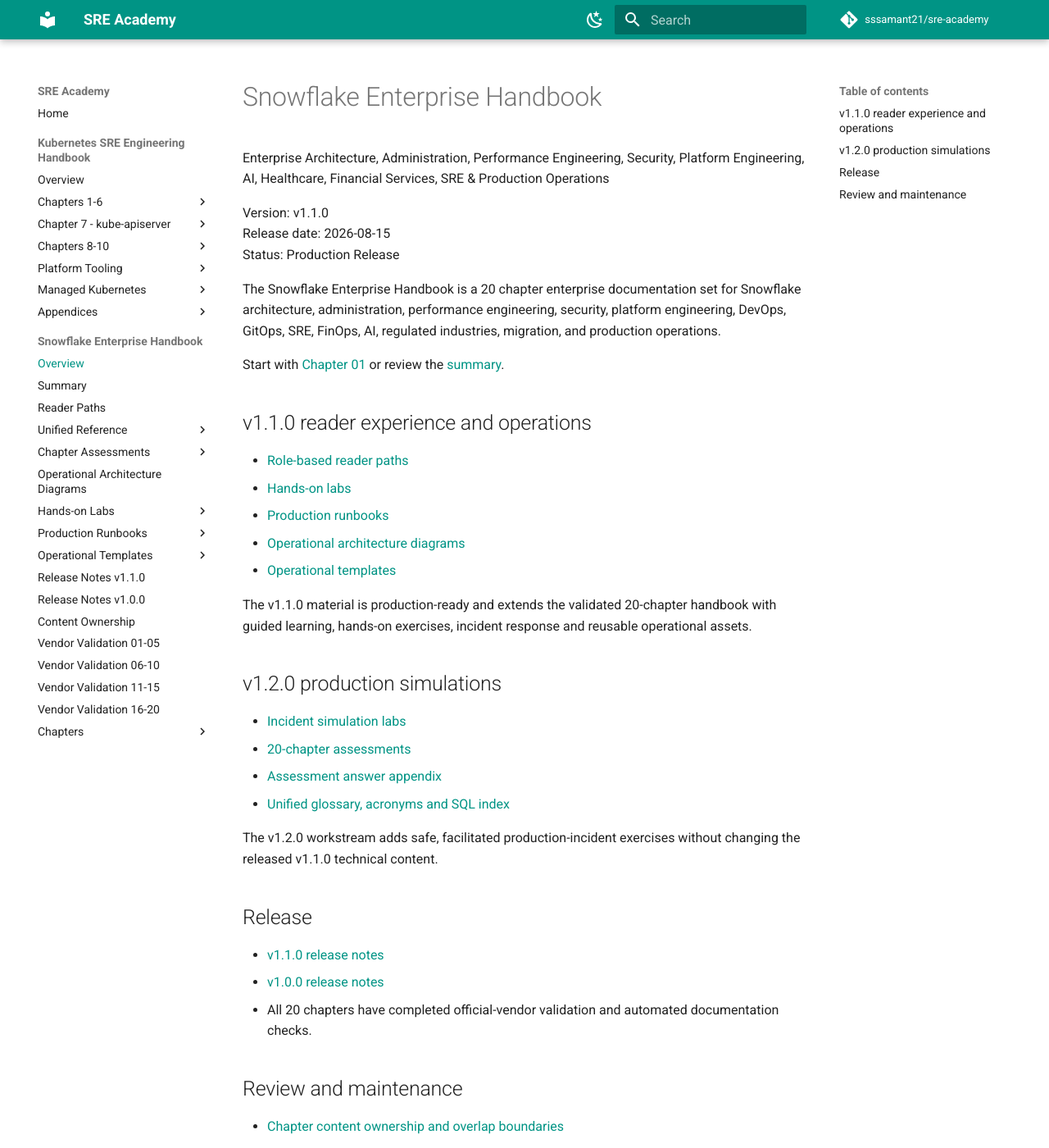
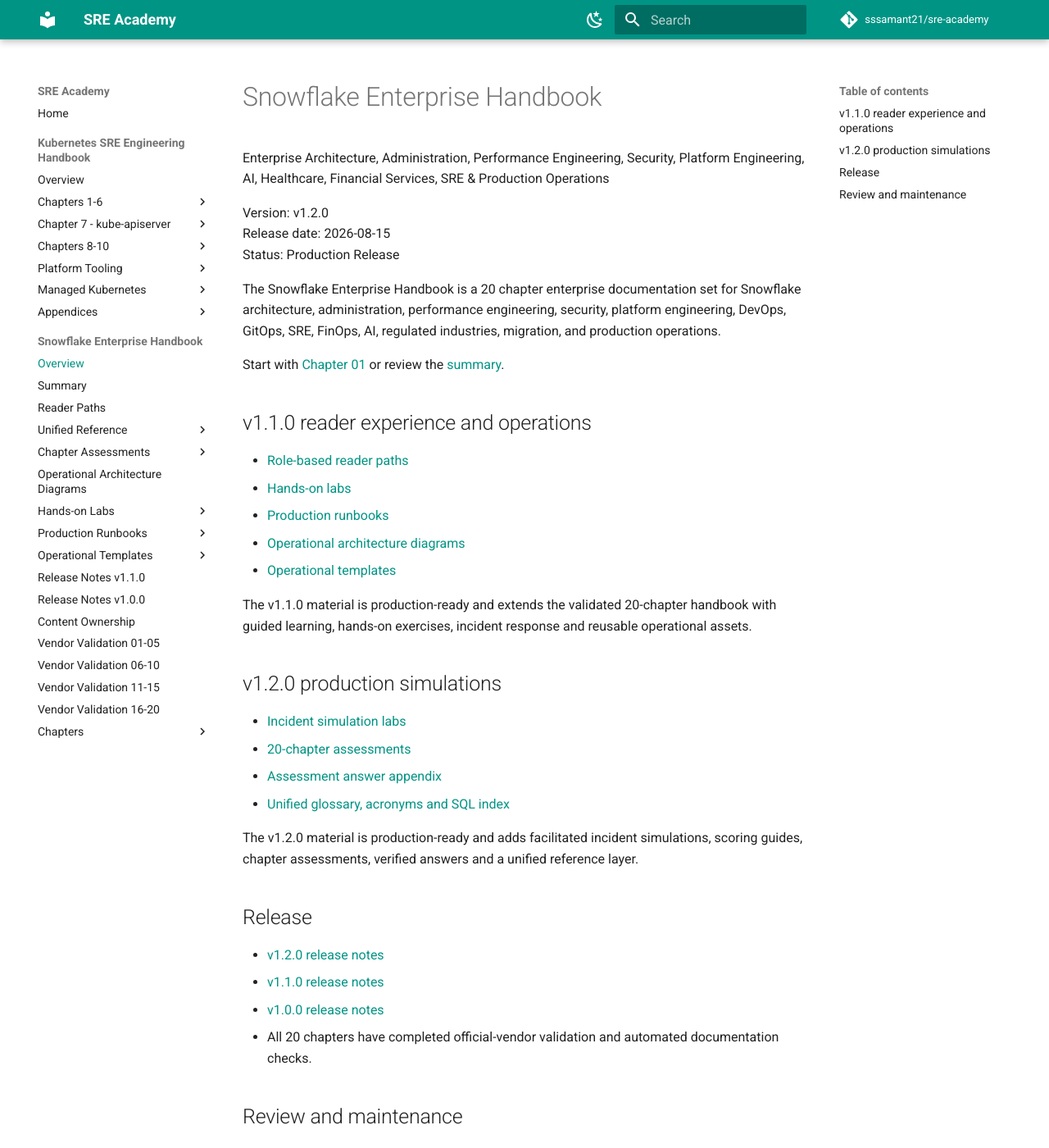
Before and after one commit to sssamant21/sre-academy, an MkDocs documentation site: the page built from docs/books/snowflake/index.md, in a window 1280 px wide and 1400 px high. Shown: the whole window at 82% size. Built offline with MkDocs 1.6.1 and Material for MkDocs 9.7.7, drawn with Linux system fonts in a browser that asks for light colours; comment, search, counter and statistics services are not loaded.

```diff
--- a/docs/books/snowflake/index.md
+++ b/docs/books/snowflake/index.md
@@ -2,7 +2,7 @@
 
 Enterprise Architecture, Administration, Performance Engineering, Security, Platform Engineering, AI, Healthcare, Financial Services, SRE & Production Operations
 
-Version: v1.1.0
+Version: v1.2.0
 Release date: 2026-08-15
 Status: Production Release
 
@@ -27,10 +27,11 @@ The v1.1.0 material is production-ready and extends the validated 20-chapter han
 - [Assessment answer appendix](assessments/answers/index.md)
 - [Unified glossary, acronyms and SQL index](reference/index.md)
 
-The v1.2.0 workstream adds safe, facilitated production-incident exercises without changing the released v1.1.0 technical content.
+The v1.2.0 material is production-ready and adds facilitated incident simulations, scoring guides, chapter assessments, verified answers and a unified reference layer.
 
 ## Release
 
+- [v1.2.0 release notes](RELEASE_NOTES_v1.2.0.md)
 - [v1.1.0 release notes](RELEASE_NOTES_v1.1.0.md)
 - [v1.0.0 release notes](RELEASE_NOTES_v1.0.0.md)
 - All 20 chapters have completed official-vendor validation and automated documentation checks.
```
